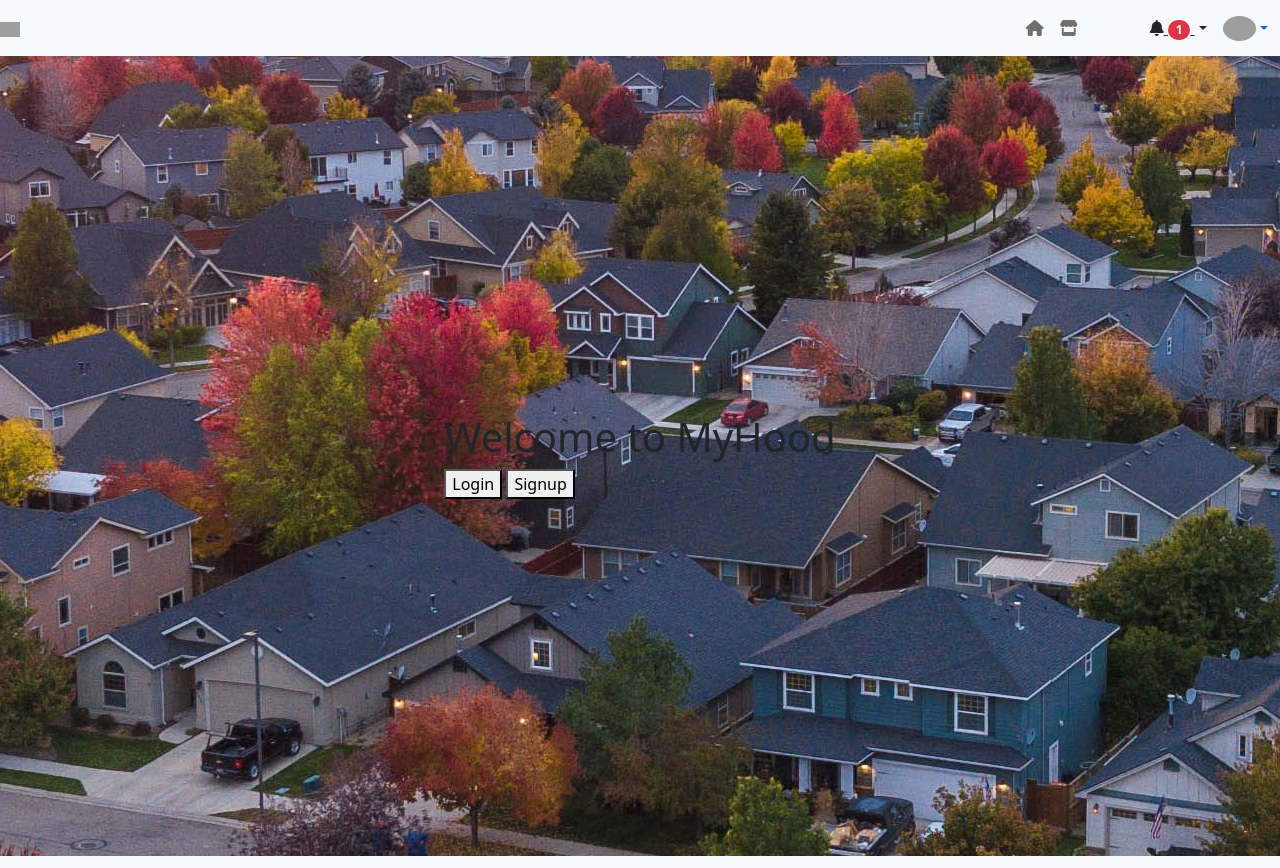
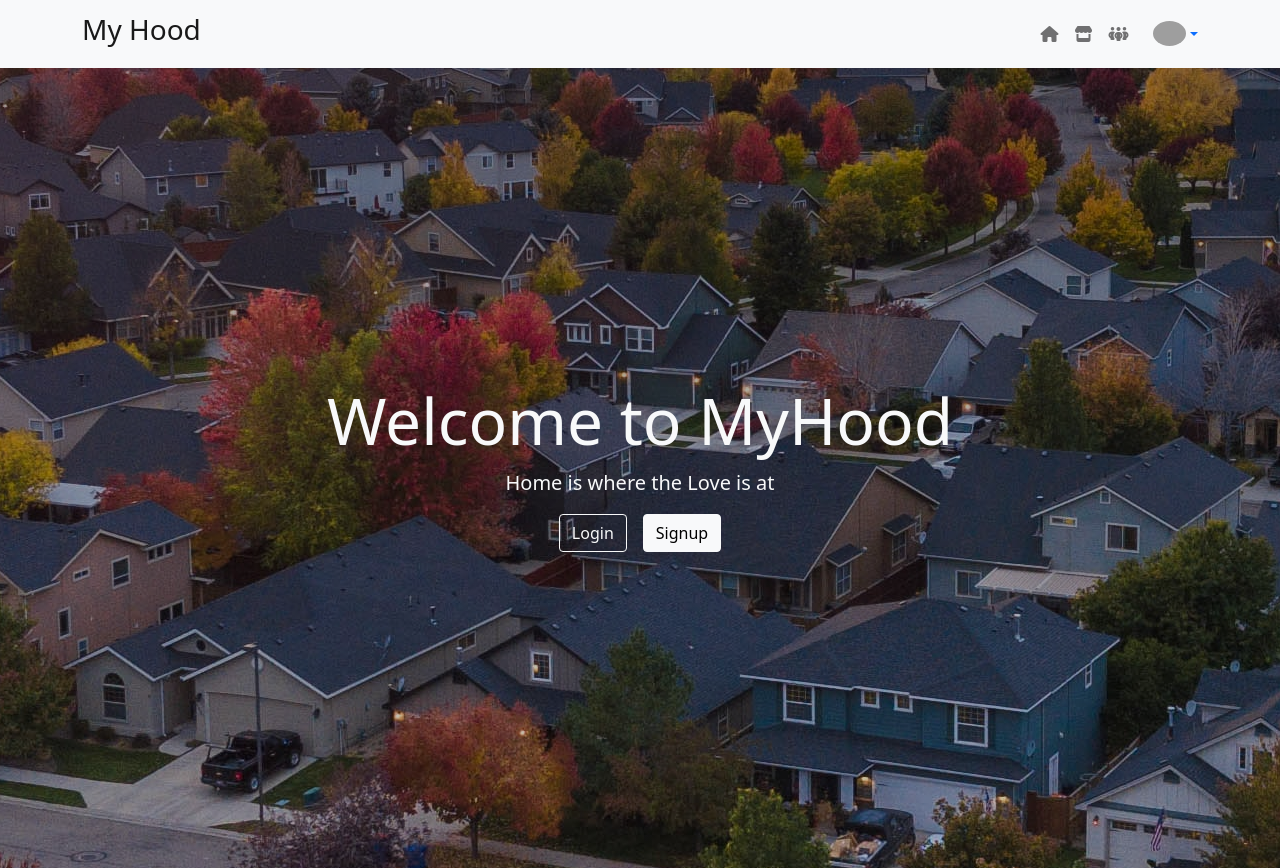
Before and after one commit to otienotimothy/myhood, a Django app: template hood/templates/index.html in a window 1280 px wide. Run offline with Django 3.2, Linux system fonts and the light colour scheme; the template is opened without the code that fills it, so the values that code supplies are empty; some libraries are stand-ins or nearby versions; grey boxes are pictures that could not be loaded.

Commit message:
Modify the landing page styling

```diff
--- a/hood/templates/index.html
+++ b/hood/templates/index.html
@@ -3,10 +3,11 @@
 {% block content %}
 <div id="landingPage" >
     <div>
-        <h1> Welcome to MyHood </h1>
-        <div>
-            <button>Login</button>
-            <button>Signup</button>
+        <h1 class="display-3 text-light"> Welcome to MyHood </h1>
+        <p class="text-light fs-5 text-center">Home is where the Love is at</p>
+        <div class="d-flex align-items-center justify-content-center">
+            <a class="btn btn-outline-light me-2">Login</a>
+            <a class="btn btn-light ms-2">Signup</a>
         </div>
     </div>
 
--- a/static/css/styles.css
+++ b/static/css/styles.css
@@ -1,6 +1,11 @@
-#landingPage{
+#landingPage {
 	height: 100vh;
-    background-image: url('/static/media/bg-neighborhood.jpg');
+	background-image: linear-gradient(
+			to bottom,
+			rgba(0, 0, 0, 0.4),
+			rgba(0, 0, 0, 0.2)
+		),
+		url("/static/media/bg-neighborhood.jpg");
 	background-repeat: no-repeat;
 	background-position: center;
 	display: flex;
--- a/templates/navbar.html
+++ b/templates/navbar.html
@@ -1,22 +1,23 @@
 <!-- Navbar -->
 <nav class="navbar navbar-expand-lg navbar-light bg-light">
+	<!-- Container wrapper -->
+	<div class="container">
 		<!-- Navbar brand -->
 		<a class="navbar-brand mt-2 mt-lg-0" href="#">
-		<img
+			<!-- <img
 				src="https://mdbcdn.b-cdn.net/img/logo/mdb-transaprent-noshadows.webp"
 				height="15"
 				alt="MDB Logo"
 				loading="lazy"
-		/>
+			/> -->
+			<h1 class="fs-3">My Hood</h1>
 		</a>
-	<!-- Container wrapper -->
-	<div class="container-fluid">
 		<!-- Toggle button -->
 		<button
 			class="navbar-toggler"
 			type="button"
-			data-mdb-toggle="collapse"
-			data-mdb-target="#navbarSupportedContent"
+			data-bs-toggle="collapse"
+			data-bs-target="#navbarSupportedContent"
 			aria-controls="navbarSupportedContent"
 			aria-expanded="false"
 			aria-label="Toggle navigation"
@@ -27,7 +28,7 @@
 		<!-- Collapsible wrapper -->
 		<div class="collapse navbar-collapse" id="navbarSupportedContent">
 			<!-- Left links -->
-			<ul class="navbar-nav ms-auto me-5 mb-2 mb-lg-0">
+			<ul class="navbar-nav ms-auto me-3 mb-2 mb-lg-0">
 				<li class="nav-item">
 					<a class="nav-link" href="#">
 						<i class="fa-solid fa-house"></i>
@@ -40,44 +41,13 @@
 				</li>
 				<li class="nav-item">
 					<a class="nav-link" href="#">
-						<i class="fa-solid fa-hands-holding-diamond"></i>
+						<i class="fa-solid fa-people-group"></i>
 					</a>
 				</li>
 			</ul>
 			<!-- Left links -->
-		</div>
-		<!-- Collapsible wrapper -->
-
 			<!-- Right elements -->
 			<div class="d-flex align-items-center">
-
-			<!-- Notifications -->
-			<div class="dropdown">
-				<a
-					class="text-reset me-3 dropdown-toggle hidden-arrow"
-					href="#"
-					id="navbarDropdownMenuLink"
-					role="button"
-					data-mdb-toggle="dropdown"
-					aria-expanded="false"
-				>
-					<i class="fas fa-bell"></i>
-					<span class="badge rounded-pill badge-notification bg-danger">1</span>
-				</a>
-				<ul
-					class="dropdown-menu dropdown-menu-end"
-					aria-labelledby="navbarDropdownMenuLink"
-				>
-					<li>
-						<a class="dropdown-item" href="#">Profile</a>
-					</li>
-					<li>
-						<a class="dropdown-item" href="#">
-							<i class="fa-solid fa-right-from-bracket"></i> Logout
-						</a>
-					</li>
-				</ul>
-			</div>
 				<!-- Avatar -->
 				<div class="dropdown">
 					<a
@@ -111,6 +81,8 @@
 			</div>
 			<!-- Right elements -->
 		</div>
+		<!-- Collapsible wrapper -->
+	</div>
 	<!-- Container wrapper -->
 </nav>
 <!-- Navbar -->
```
Lines whose indentation alone changed are shown as unchanged.
